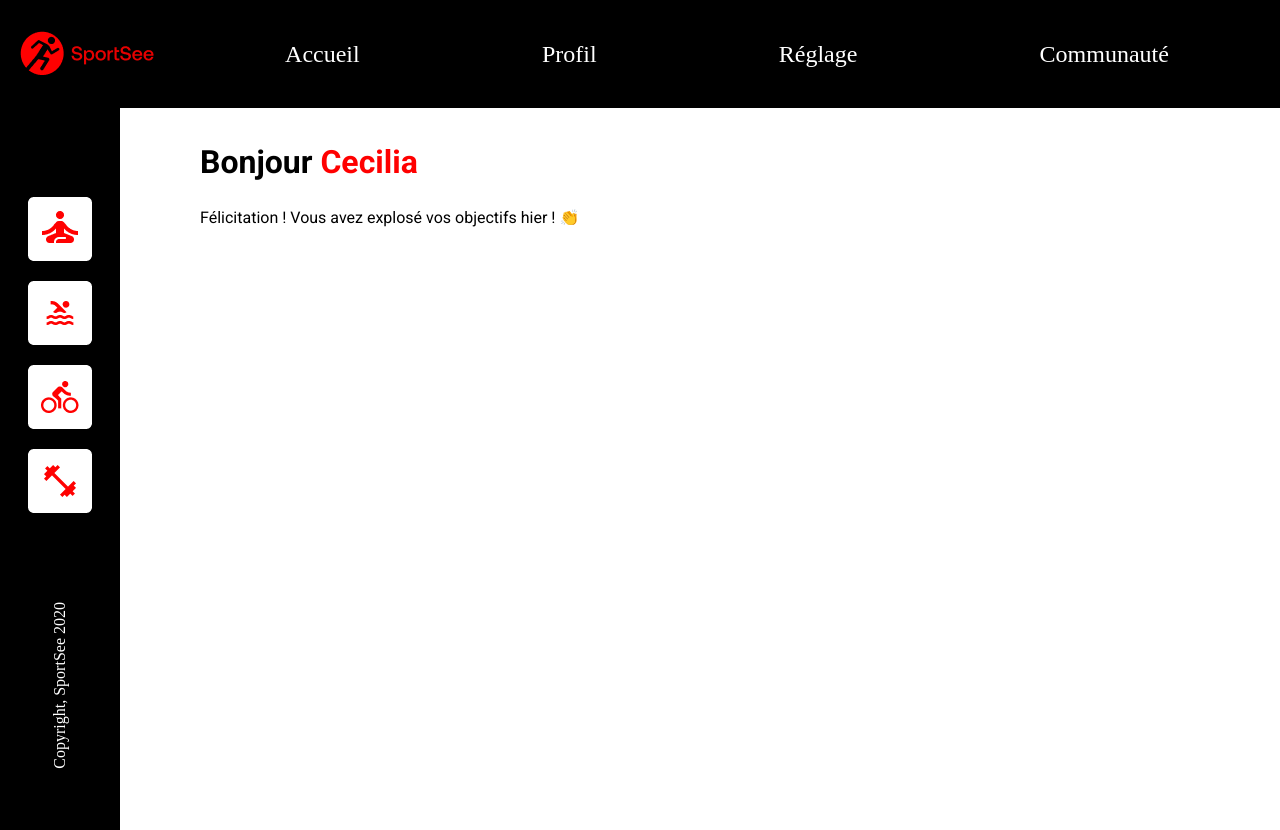
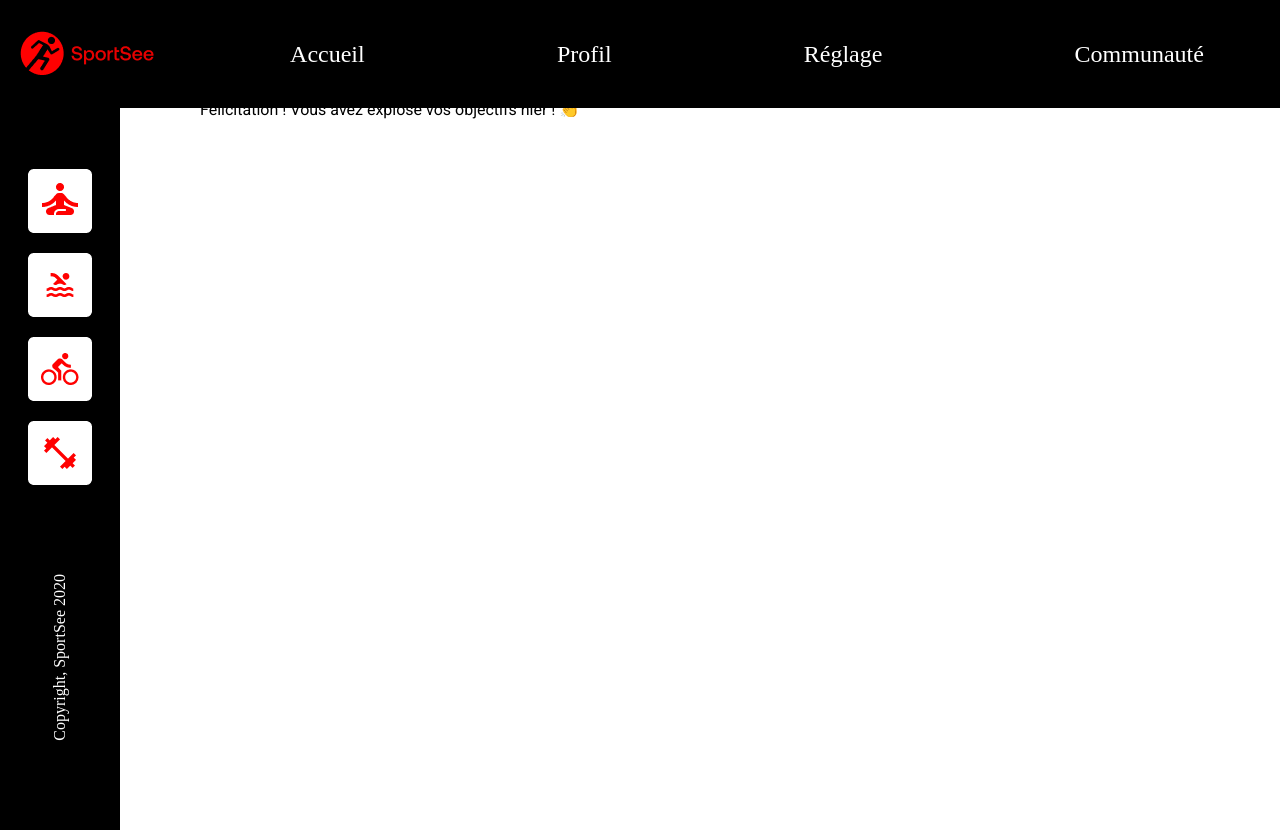
Before and after one commit to Chacat96/SportSee, a React (Vite) app: page / in a window 1280 px wide. Before the commit the page ends 800 px from the top, so only its background shows below. Built offline with nearby package versions, Linux system fonts and the light colour scheme; a web font is replaced by a local one.

Commit message:
front ok

```diff
--- a/src/components/Header.jsx
+++ b/src/components/Header.jsx
@@ -1,3 +1,4 @@
+import React from 'react';
 import logo from '../assets/logo/logo.png';
 import '../styles/css/Header.css';
 
--- a/src/components/NavBar.jsx
+++ b/src/components/NavBar.jsx
@@ -1,3 +1,4 @@
+import React from 'react';
 import haltere from '../assets/icon/haltere.png';
 import natation from '../assets/icon/natation.png';
 import velo from '../assets/icon/velo.png';
--- a/src/styles/css/Header.css
+++ b/src/styles/css/Header.css
@@ -1,5 +1,9 @@
 .header {
   display: flex;
+  position: fixed;
+  top: 0;
+  width: 100%;
+  z-index: 100;
   background-color: black;
   padding: 20px;
 }
--- a/src/styles/css/NavBar.css
+++ b/src/styles/css/NavBar.css
@@ -1,11 +1,12 @@
 .navBar {
   position: fixed;
+  top: 80px;
   display: flex;
   flex-direction: column;
   align-items: center;
   justify-content: space-evenly;
   width: 120px;
-  height: 100vh;
+  height: 100%;
   background-color: black;
 }
 .navBar__icon {
--- a/src/styles/scss/Header.scss
+++ b/src/styles/scss/Header.scss
@@ -1,5 +1,9 @@
 .header {
     display: flex;
+    position: fixed;
+    top: 0;
+    width: 100%;
+    z-index: 100;
     background-color: black;
     padding: 20px;
 
--- a/src/styles/scss/NavBar.scss
+++ b/src/styles/scss/NavBar.scss
@@ -1,11 +1,13 @@
 .navBar {
     position: fixed;
+    top: 80px;
     display: flex;
     flex-direction: column;
     align-items: center;
     justify-content: space-evenly;
     width: 120px;
-    height: 100vh;
+    // height: calc(100vh - 80px);
+    height: 100%;
     background-color: black;
 
     &__icon {
```
